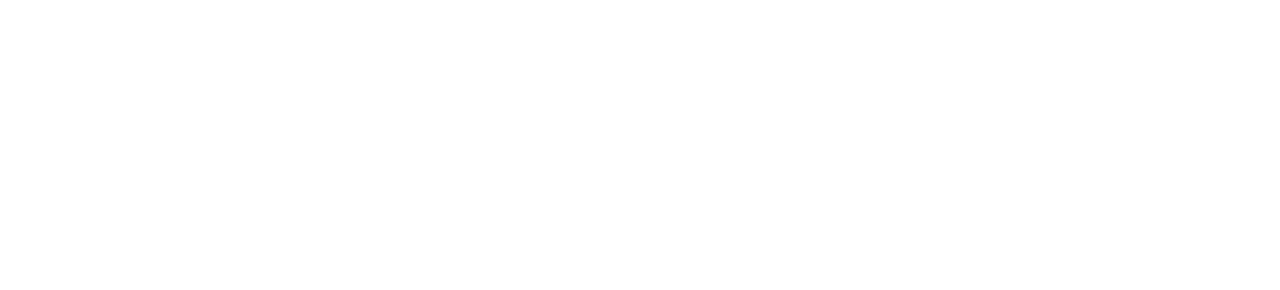
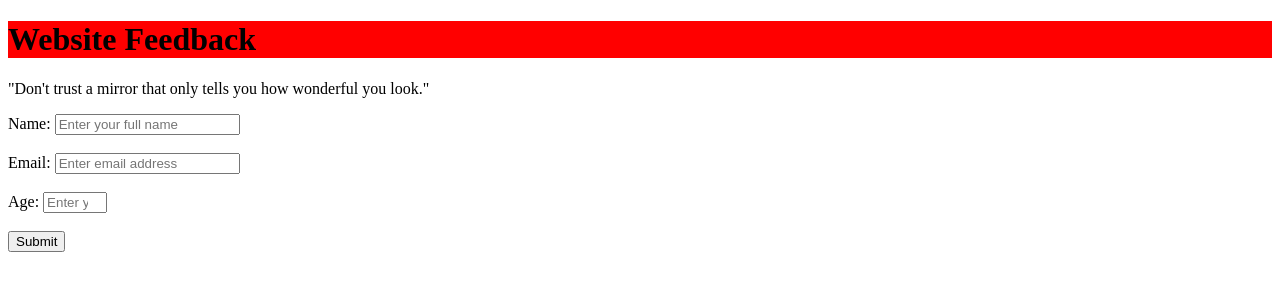
Before and after one commit to hateganfloringeorge/fe-part-1, a plain HTML site: page index.html in a window 1280 px wide. Drawn offline with Linux system fonts and the light colour scheme.

Commit message:
Added basic html structure

```diff
--- a/index.html
+++ b/index.html
@@ -1,4 +1,22 @@
 <!DOCTYPE HTML>
 <html>
-    <!-- TOOD link with css -->
+    <head>
+        <meta charset="UTF-8">
+        <meta name="viewport" content="width=device-width, initial-scale=1.0">
+        <title>Survey form</title>
+        <link rel="stylesheet" href="styles.css">
+    </head>
+    <body>
+        <h1 id="title">Website Feedback</h1>
+        <p id="description">"Don't trust a mirror that only tells you how wonderful you look."</p>
+        <form id="survey-form">
+            <label for="name" id="name-label">Name:</label>
+            <input type="text" id="name" name="name" placeholder="Enter your full name" required><br><br>
+            <label for="email" id="email-label" >Email:</label>
+            <input type="email" id="email" name="email" placeholder="Enter email address" required><br><br>
+            <label for="number" id="number-label">Age:</label>
+            <input type="number" id="number" name="number" placeholder="Enter your age" min="9" max="130"><br><br>
+            <input type="submit" value="Submit">
+        </form>
+    </body>
 </html>
--- a/styles.css
+++ b/styles.css
@@ -1 +1,5 @@
 /* ----------- TODO make it pretty ----------- */
+
+h1 {
+    background-color: red;
+}
```
